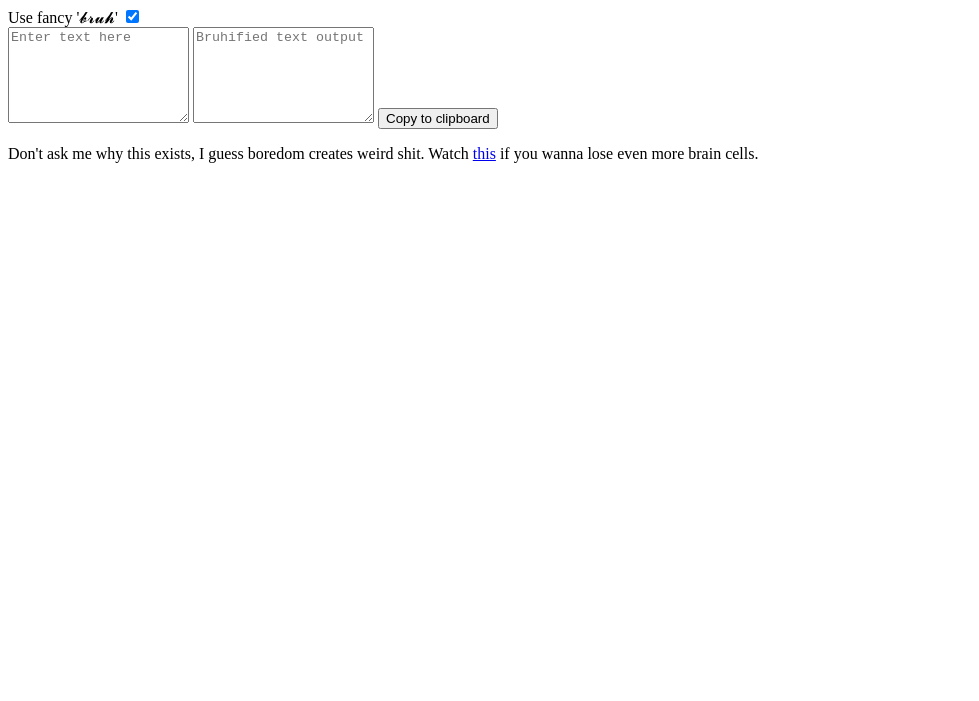
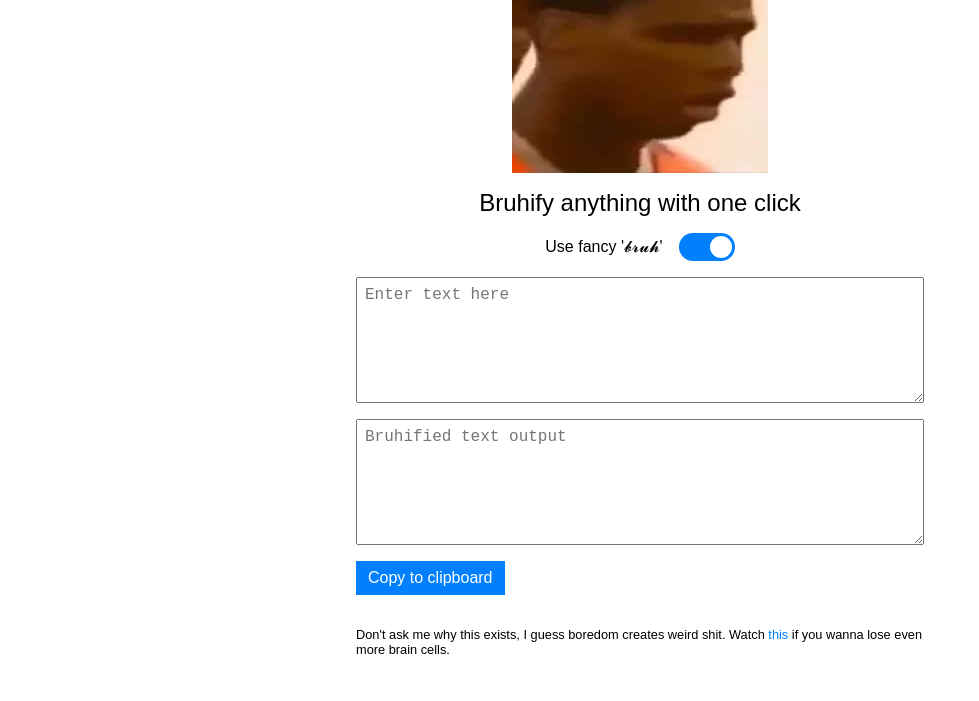
Before and after one commit to alexitx/bruhify, a plain HTML site: page index.html in a window 1280 px wide. Shown: the part 99-800 px from the top of the page, without its empty margins (0-979 px from the left). Drawn offline with Linux system fonts and the light colour scheme; the site is published under a folder, as on GitHub Pages, so addresses that start at the root find nothing.

Commit message:
Fix root dir

```diff
--- a/index.html
+++ b/index.html
@@ -4,11 +4,11 @@
   <meta charset="UTF-8">
   <meta name="viewport" content="width=device-width, initial-scale=1.0">
   <title>Bruhify</title>
-  <link rel="stylesheet" href="/assets/main.min.css">
+  <link rel="stylesheet" href="assets/main.min.css">
 </head>
 <body>
   <div class="wrapper">
-    <img src="/assets/bruh.jpg" alt="bruh" class="header-image">
+    <img src="assets/bruh.jpg" alt="bruh" class="header-image">
     <h1 class="description">Bruhify anything with one click</h1>
     <div class="fancy-bruh-wrapper">
       <span class="fancy-bruh-label">Use fancy '𝓫𝓻𝓾𝓱'</span>
@@ -20,6 +20,6 @@
     <button id="copy">Copy to clipboard</button>
     <p class="footer-text">Don't ask me why this exists, I guess boredom creates weird shit. Watch <a href="https://www.youtube.com/watch?v=c5DoqH3wMiw">this</a> if you wanna lose even more brain cells.</p>
   </div>
-  <script src="/assets/main.min.js"></script>
+  <script src="assets/main.min.js"></script>
 </body>
 </html>
```
